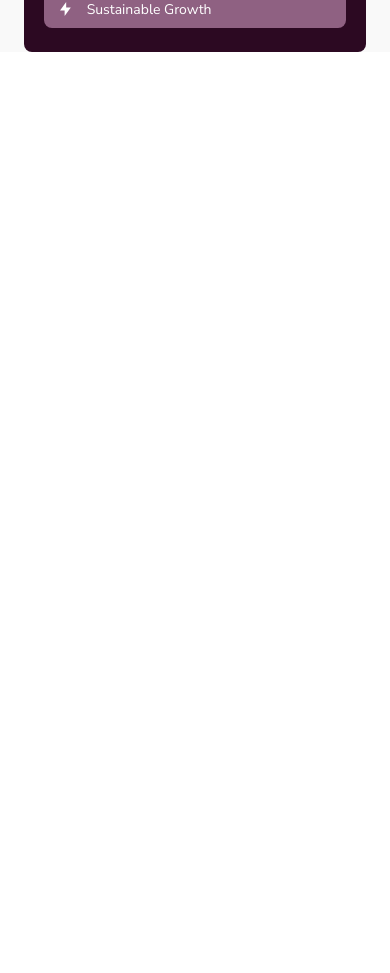
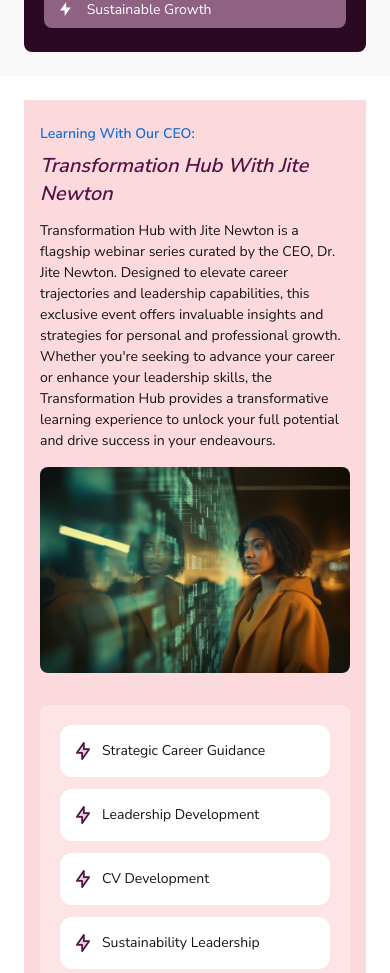
Before and after one commit to nifemi2005/Tobams-Group, a Next.js app: page / in a window 390 px wide. Shown: the part 3563-4536 px from the top of the page. Before the commit the page ends 3615 px from the top, so only its background shows below. Built offline with nearby package versions, Linux system fonts and the light colour scheme.

Commit message:
feat: Implement Learning with CEO section (Mobile view)

```diff
--- a/src/app/page.tsx
+++ b/src/app/page.tsx
@@ -1,3 +1,4 @@
+import CEO from "@/components/CEO";
 import Hero from "@/components/Hero";
 import LMS from "@/components/LMS";
 import Management from "@/components/Management";
@@ -12,6 +13,7 @@ export default function Home() {
       <LMS />
       <Services />
       <Management />
+      <CEO />
     </div>
   );
 }
--- a/src/components/CEO.tsx
+++ b/src/components/CEO.tsx
@@ -0,0 +1,37 @@
+import { ArrowUpRight } from "lucide-react";
+import Image from "next/image"
+
+const skills = [
+    'Strategic Career Guidance',
+    'Leadership Development',
+    'CV Development',
+    'Sustainability Leadership',
+    'Communication Skills',
+    'Business Model',
+];
+
+function CEO() {
+    return (
+        <div className='bg-white p-6'>
+            <div className='bg-[#EF435333] py-6 px-4'>
+                <h1 className='text-[#1671D9] text-sm font-semibold pb-2'>Learning With Our CEO:</h1>
+                <h2 className='text-[#571244] text-xl font-semibold italic pb-3'>Transformation Hub With Jite Newton</h2>
+                <p className='text-[#151515] font-normal text-sm leading-normal pb-4'>Transformation Hub with Jite Newton is a flagship webinar series curated by the CEO, Dr. Jite Newton. Designed to elevate career trajectories and leadership capabilities, this exclusive event offers invaluable insights and strategies for personal and professional growth. Whether you're seeking to advance your career or enhance your leadership skills, the Transformation Hub provides a transformative learning experience to unlock your full potential and drive success in your endeavours.</p>
+                <Image src="/images/Learn_CEO.jpg" alt="Learn_CEO" width={0} height={0} sizes="100vw" className="w-full rounded-lg mb-8" />
+                <div className="bg-[#FFFFFF4D] rounded-lg p-5 flex flex-col gap-3">
+                    {skills.map((skill) => (
+                        <div className="bg-[#FFFFFF] rounded-xl p-4">
+                            <span className="flex items-center gap-3 text-[#151515] font-normal text-sm">
+                                <Image src="/images/Purple_Zigzag.svg" alt="Purple_Zigzag" width={14} height={18} />
+                                {skill}
+                            </span>
+                        </div>
+                    ))}
+                    <button className="bg-[#571244] text-white font-semibold text-sm flex items-center py-[10.5px] px-6 rounded-sm cursor-pointer hover:bg-[#460e36] transition-colors gap-3 w-fit mt-4">Learn More <ArrowUpRight size={24} /></button>
+                </div>
+            </div>
+        </div>
+    )
+}
+
+export default CEO
--- a/src/components/Management.tsx
+++ b/src/components/Management.tsx
@@ -2,7 +2,7 @@ import Image from "next/image"
 
 function Management() {
     return (
-        <div className='bg-[#F9F9F9] px-6 lg:p-16'>
+        <div className='bg-[#F9F9F9] px-6 pb-6 lg:p-16'>
             <div className='bg-[#2C0922] rounded-lg md:rounded-[20px] py-4 px-5 md:p-10 grid md:grid-cols-2 gap-10'>
                 <div className="relative w-full h-full hidden md:block">
                     <Image src="/images/Management.jpg" alt="Management" sizes="(min-width:768px) 50vw, 100vw" width={0} height={0} fill className="rounded-t-lg rounded-bl-lg pb-4 w-full h-auto object-cover md:block hidden" />
```
Also changed, not shown: public/images/Learn_CEO.jpg (added), public/images/Purple_Zigzag.svg (added).
